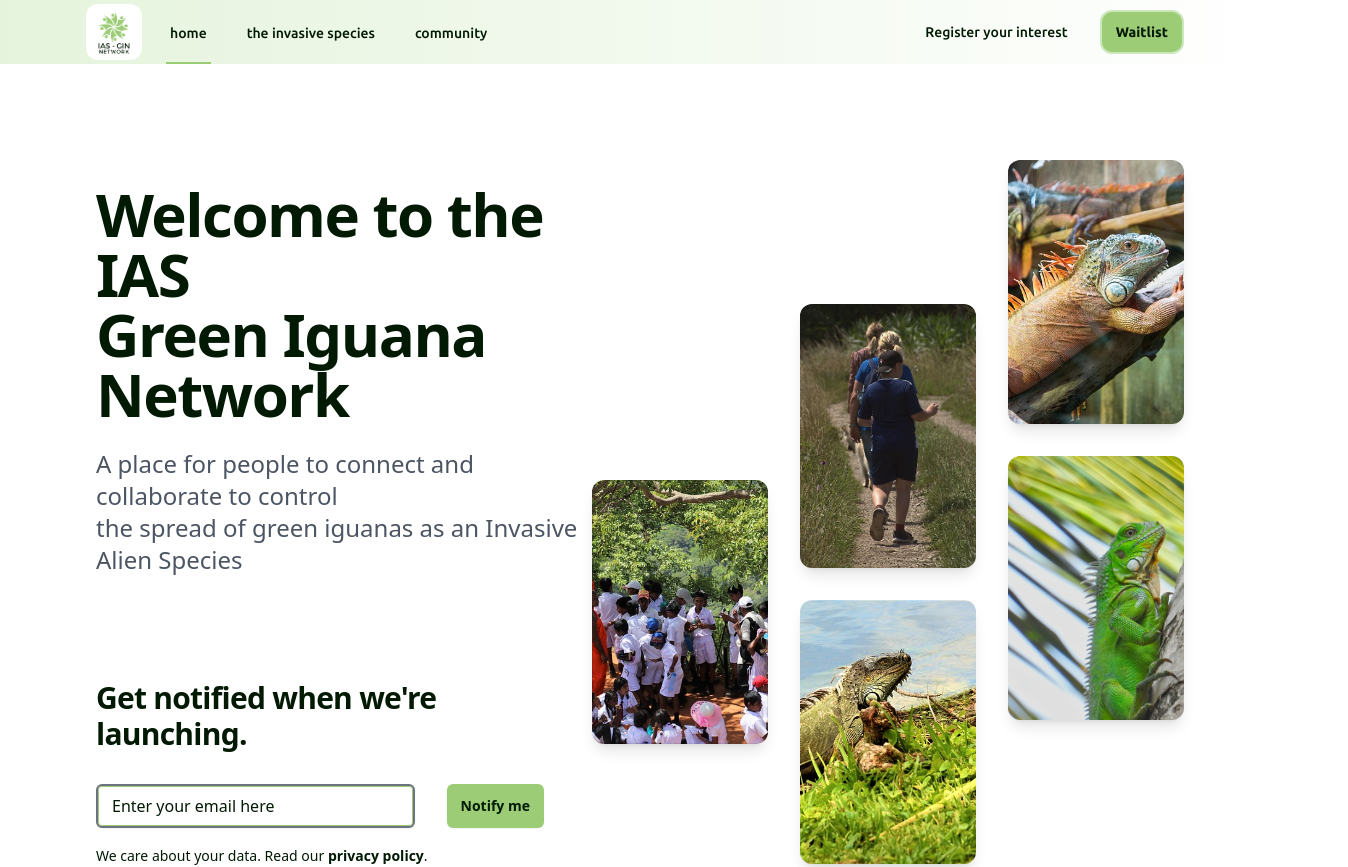
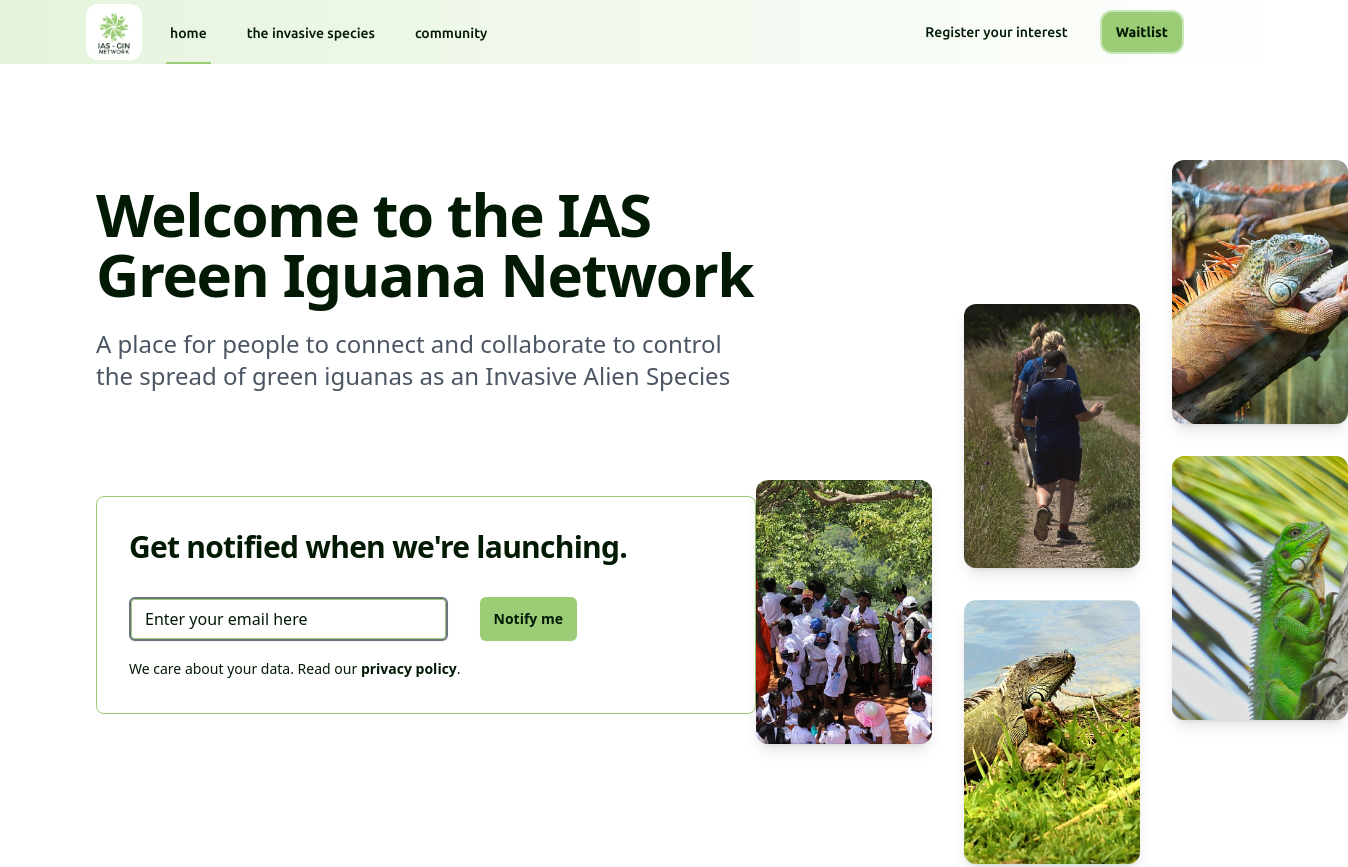
Before and after one commit to Ed-TheVisionMaker/green-ig-ias-network, a Next.js app: page / in a window 1280 px wide. Shown: the top 867 px of the page, 1348 px wide, since content can reach past the window. Built offline with nearby package versions, Linux system fonts and the light colour scheme; a web font is replaced by a local one.

Commit message:
style: padding and border around waitlist on hero page

```diff
--- a/components/Waitlist.tsx/index.tsx
+++ b/components/Waitlist.tsx/index.tsx
@@ -36,7 +36,7 @@ export default function Waitlist() {
             {showAnimation && (
                 <div className="absolute top-0 left-0 w-full h-full bg-gradient-to-l from-gray-900 to-transparent"></div>
             )}
-            <div className="">
+            <div className="border border-pistachio w-max py-8 pl-8 pr-32 rounded-lg">
                 <div>
                 <h2 className="font-bold text-3xl tracking-tight text-ginBlack">
                     Get notified when we're launching.
```
